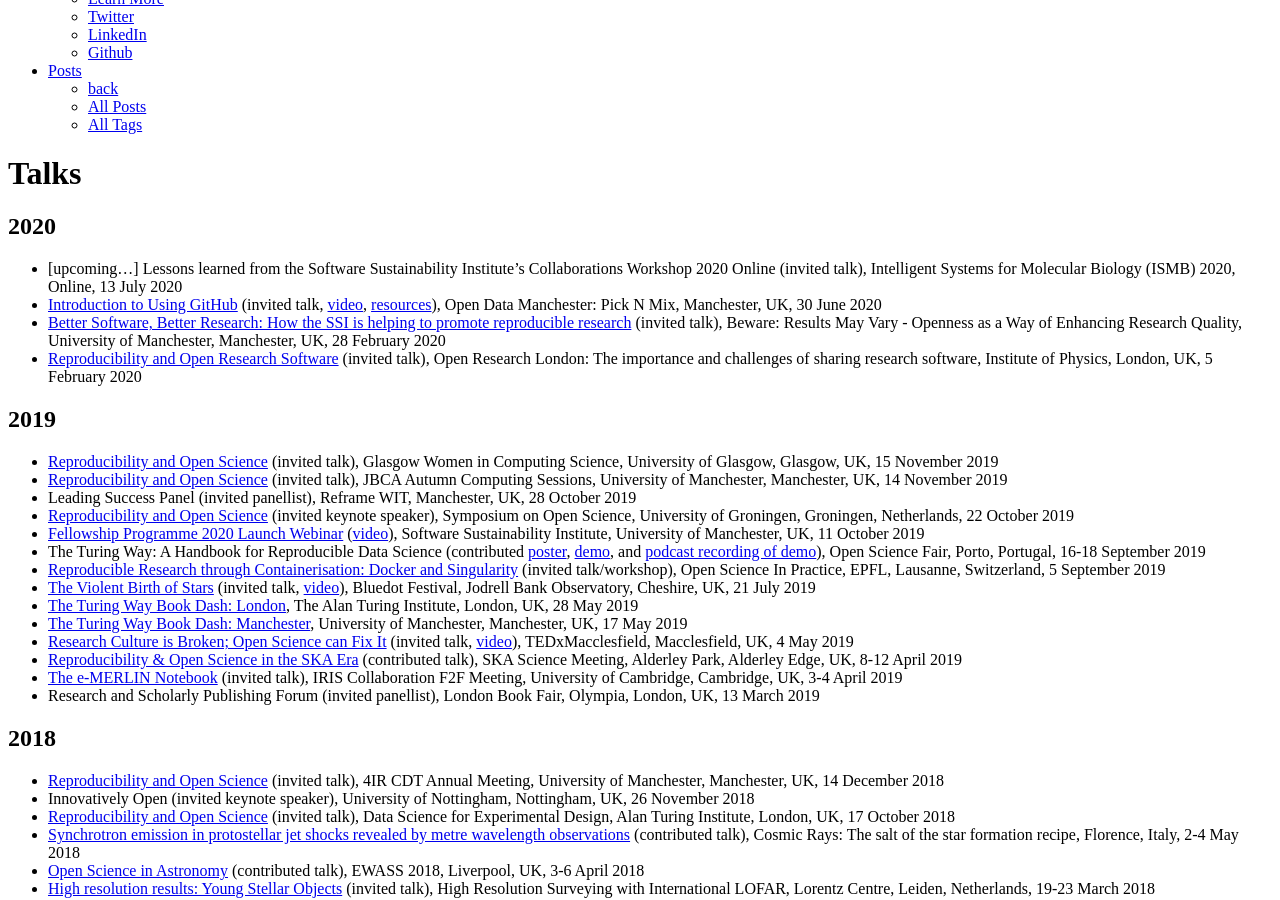
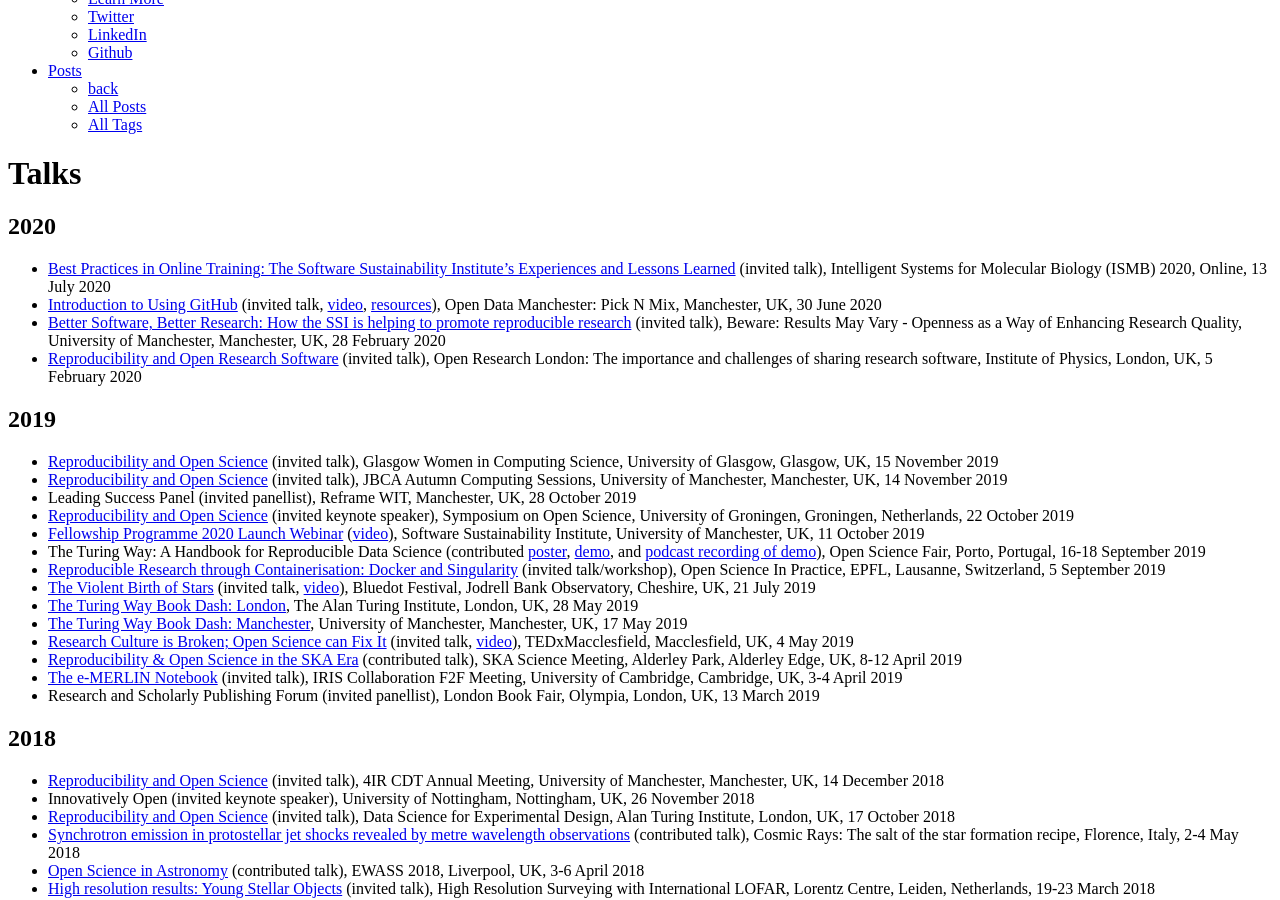
Before and after one commit to rainsworth/rainsworth.github.io, a Jekyll site: the page built from talks/index.md, in a window 1280 px wide and 900 px high, scrolled down 608 px. Built offline with Jekyll 4.4.1, drawn with Linux system fonts in a browser that asks for light colours.

Commit message:
add ISMB 2020 talk

```diff
--- a/talks/index.md
+++ b/talks/index.md
@@ -8,7 +8,7 @@ comments: false
 
 ## 2020
 
-* [upcoming...] Lessons learned from the Software Sustainability Institute's Collaborations Workshop 2020 Online (invited talk), Intelligent Systems for Molecular Biology (ISMB) 2020, Online, 13 July 2020
+* [Best Practices in Online Training: The Software Sustainability Institute's Experiences and Lessons Learned](https://doi.org/10.6084/m9.figshare.12631118) (invited talk), Intelligent Systems for Molecular Biology (ISMB) 2020, Online, 13 July 2020
 * [Introduction to Using GitHub](https://doi.org/10.5281/zenodo.3932346) (invited talk, [video](https://vimeo.com/435771660), [resources](https://github.com/rainsworth/intro-to-github/tree/v1.0)), Open Data Manchester: Pick N Mix, Manchester, UK, 30 June 2020
 * [Better Software, Better Research: How the SSI is helping to promote reproducible research](https://doi.org/10.6084/m9.figshare.11898450.v1) (invited talk), Beware: Results May Vary - Openness as a Way of Enhancing Research Quality, University of Manchester, Manchester, UK, 28 February 2020
 * [Reproducibility and Open Research Software](https://doi.org/10.6084/m9.figshare.11762121.v1) (invited talk), Open Research London: The importance and challenges of sharing research software, Institute of Physics, London, UK, 5 February 2020
```
